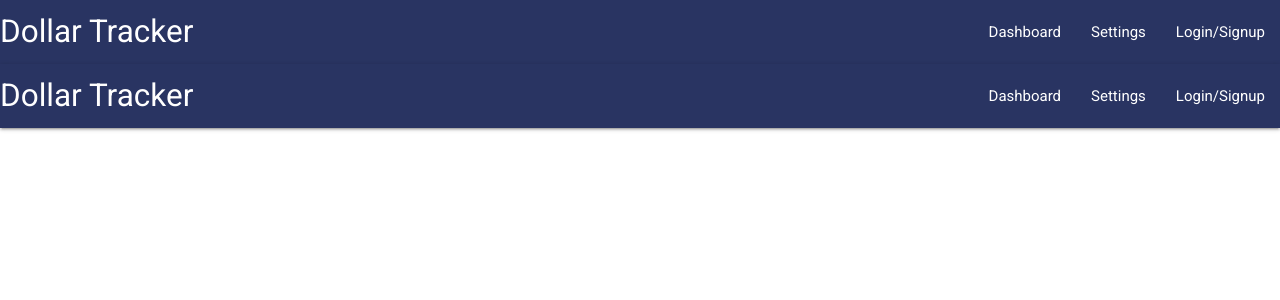
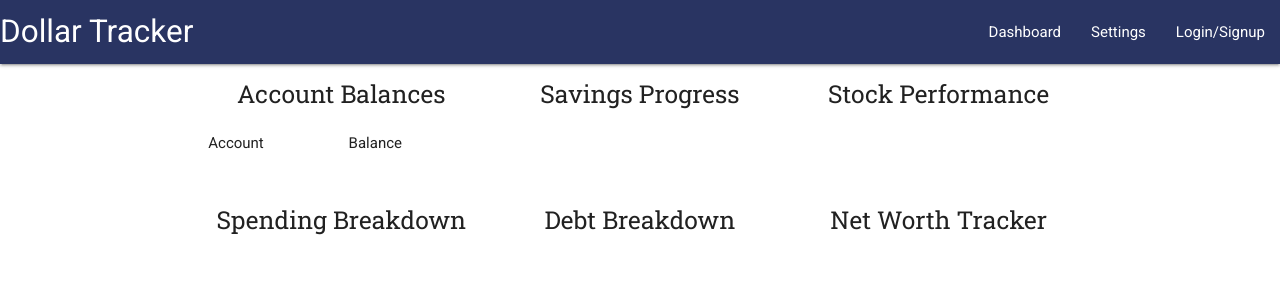
Before and after one commit to rooneyshuman/dollar-tracker, a Flask app: template templates/index.html in a window 1280 px wide. Shown: the top 300 px of the page. Run offline with Flask 2, Linux system fonts and the light colour scheme; the template is opened without the code that fills it, so the values that code supplies are empty.

Commit message:
Create container to display dashboard components. Add table to show depository account balances

```diff
--- a/templates/index.html
+++ b/templates/index.html
@@ -1,18 +1,47 @@
 {% extends "layout.html" %}
 
 {% block head %}
-<link href="static/stylesheets/index.css" rel="stylesheet" />
+<!-- <link href="static/stylesheets/index.css" rel="stylesheet" /> -->
 {% endblock %}
 
 {% block body %}
-<nav>
-  <div class="nav-wrapper">
-    <a href="#" class="brand-logo">Dollar Tracker</a>
-    <ul id="nav-mobile" class="right hide-on-med-and-down">
-      <li><a href="#">Dashboard</a></li>
-      <li><a href="#">Settings</a></li>
-      <li><a href="#">Login/Signup</a></li>
-    </ul>
+<div class="container">
+  <div class="row">
+    <div class="col s4 m4">
+      <h5 class="center">Account Balances</h5>
+      <table class="striped">
+        <thead>
+          <tr>
+            <th><strong>Account</strong></th>
+            <th><strong>Balance</strong></th>
+          </tr>
+        </thead>
+        <tbody>
+          {% for account in accounts|selectattr("type", "equalto", "depository") %}
+          <tr>
+            <td>{{ account.name }}</td>
+            <td>${{ account.balance }}</td>
+          </tr>
+          {% endfor %}
+        </tbody>
+      </table>
+    </div>
+    <div class="col s4 m4">
+      <h5 class="center">Savings Progress</h5>
+    </div>
+    <div class="col s4 m4">
+      <h5 class="center">Stock Performance</h5>
+    </div>
   </div>
-</nav>
-{% endblock %}
+  <div class="row">
+    <div class="col s4 m4">
+      <h5 class="center">Spending Breakdown</h5>
+    </div>
+    <div class="col s4 m4">
+      <h5 class="center">Debt Breakdown</h5>
+    </div>
+    <div class="col s4 m4">
+      <h5 class="center">Net Worth Tracker</h5>
+    </div>
+  </div>
+  {% endblock %}
```
